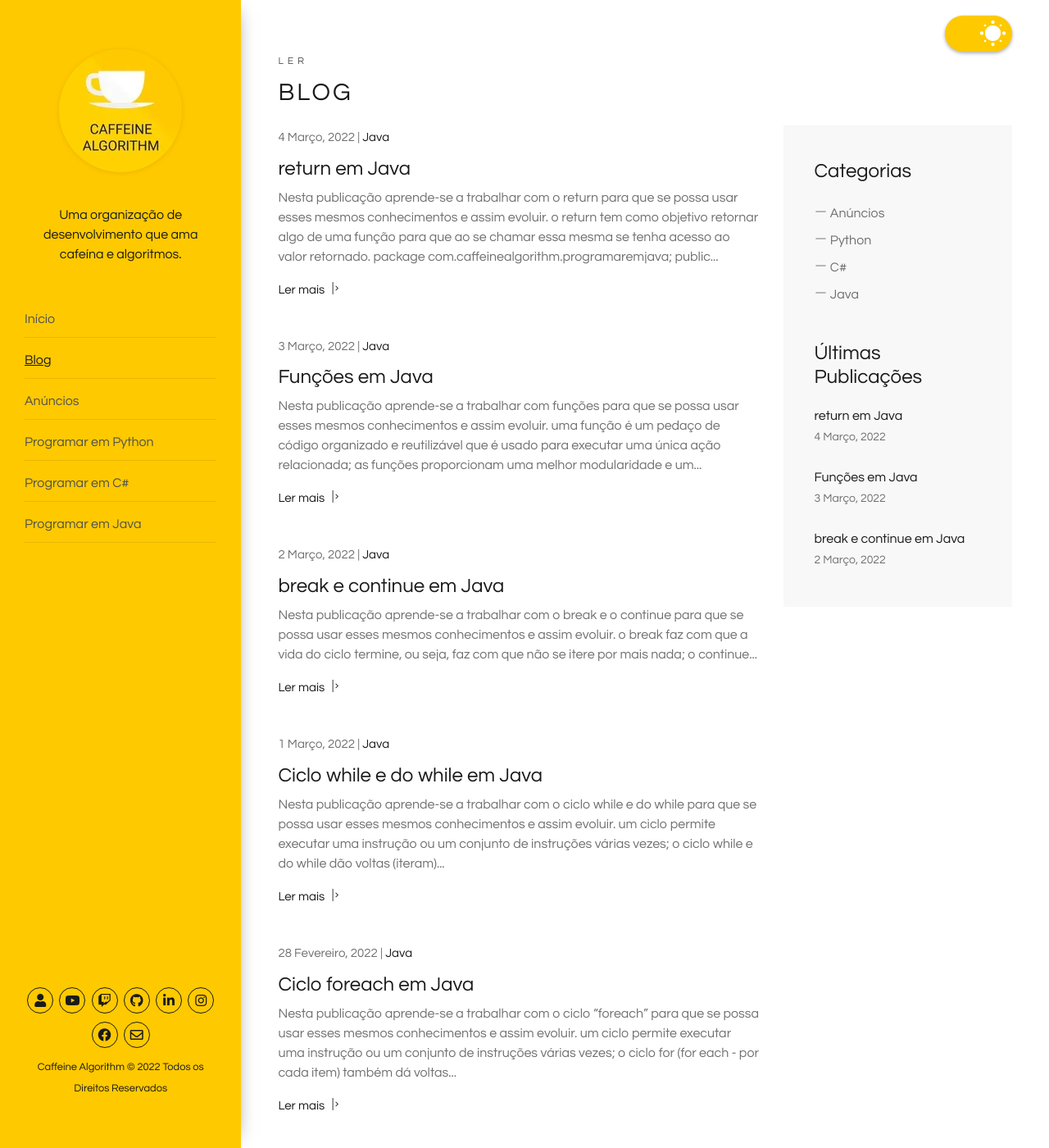
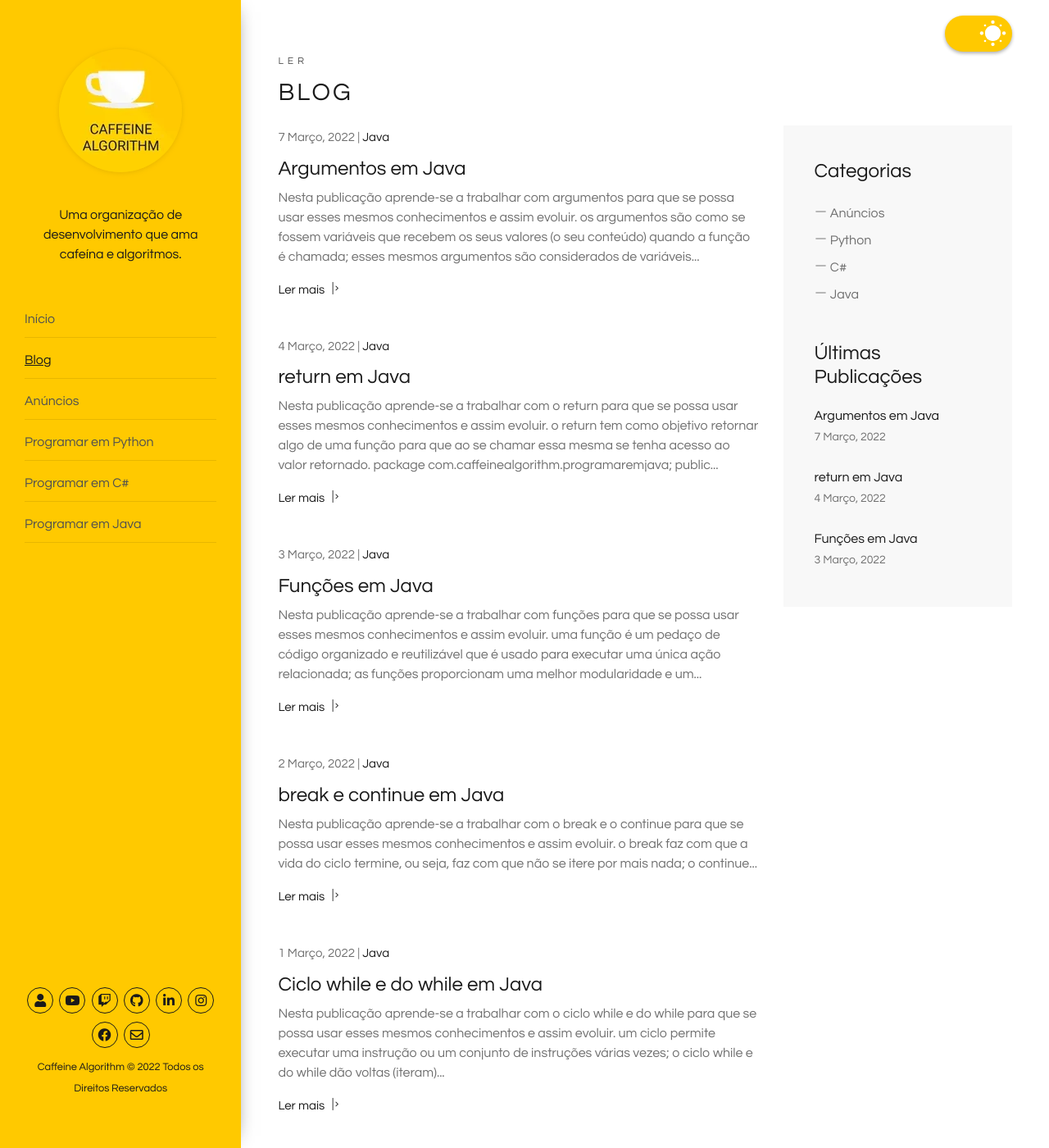
Before and after one commit to caffeinealgorithm/caffeinealgorithm.github.io, a Jekyll site: the page built from blog/index.html, in a window 1280 px wide and 1400 px high. Shown: the whole window at 82% size. Built offline with Jekyll 4.4.1, drawn with Linux system fonts in a browser that asks for light colours; the list of posts is cut into pages by our own code; some of the changed text lies outside the part shown.

Commit message:
Add 22º episode of the Java programming series

````diff
--- /dev/null
+++ b/_posts/2022-03-07-argumentos-em-java.md
@@ -0,0 +1,49 @@
+---
+layout: post
+excerpt: Blog
+title: 'Argumentos em Java'
+description: 'Descobre como se trabalha com argumentos na linguagem de programação Java. Obtém respostas às tuas dúvidas com a teoria e os exemplos apresentados.'
+keywords: 'java, argumentos, argumento, publicação'
+date: 2022-03-07
+categories: [Java]
+---
+
+Nesta publicação aprende-se a trabalhar com argumentos para que se possa usar esses mesmos conhecimentos e assim evoluir.
+
+- os argumentos são como se fossem variáveis que recebem os seus valores (o seu conteúdo) quando a função é chamada;
+- esses mesmos argumentos são considerados de variáveis locais porque só existem dentro da função;
+- as variáveis locais são descartadas quando se retorna ao ponto de chamada.
+
+```java
+package com.caffeinealgorithm.programaremjava;
+
+public class Argumentos {
+  public void Run() {
+    dadosPessoais("Nelson Silva", 25, "Portuguesa");
+    dadosPessoais("Larissa Fernandes", 37, "Brasileira");
+  }
+
+  public void dadosPessoais(String nome, int idade, String nacionalidade) {
+    System.out.printf("Nome: %s\n", nome);
+    System.out.printf("Idade: %d\n", idade);
+    System.out.printf("Nacionalidade: %s", nacionalidade);
+  }
+}
+
+/*
+  Nome: Nelson Silva
+  Idade: 25
+  Nacionalidade: Portuguesa
+  Nome: Larissa Fernandes
+  Idade: 37
+  Nacionalidade: Brasileira
+*/
+```
+
+<div class="video-container">
+  <iframe src="https://www.youtube.com/embed/k76K3UraNhU" frameborder="0" allowfullscreen></iframe>
+</div>
+
+Não te esqueças de [assistir ao vídeo](https://youtu.be/k76K3UraNhU){:target="\_blank"} e podes sempre ler esta publicação [em inglês](https://nelsonsilvadev.com/blog/20220307/arguments-in-java/){:target="\_blank"}.
+
+### _Happy coding!_
--- a/index.html
+++ b/index.html
@@ -76,7 +76,7 @@ keywords: organização, desenvolvimento, cafeína, algoritmos, publicações, v
       </div>
 
       <div class="row">
-        {% for video in site.java %} {% if video.id == "/java/21" %}
+        {% for video in site.java %} {% if video.id == "/java/22" %}
         <div class="col-xs-12 col-sm-3 col-sm-6 col-lg-6 col-xl-3">
           <a
             href="https://www.youtube.com/embed/{{ video.custom_id }}"
````
Also changed, not shown: _java/22.md (added, +5 -0 lines), assets/img/playlists/java/22.png (added), assets/img/playlists/java/22.webp (added).
